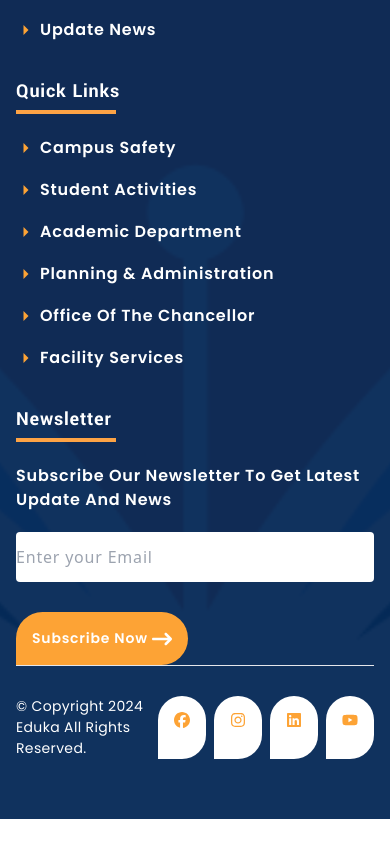
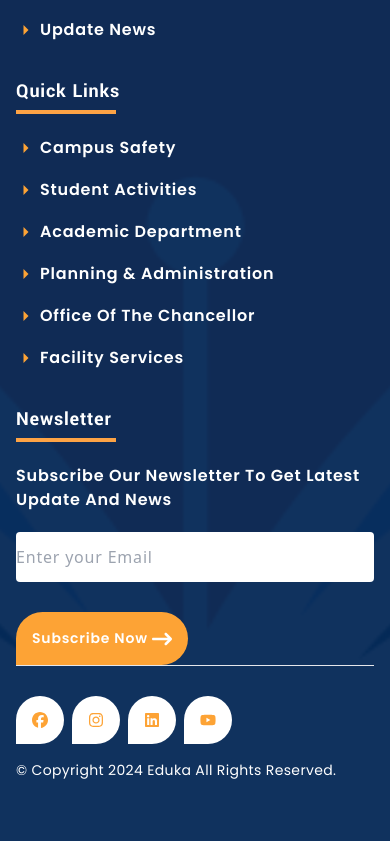
Before and after one commit to naimekattor/React_education, a React (Vite) app: page /contact in a window 390 px wide. Shown: the part 713-1554 px from the top of the page. Before the commit the page ends 1532 px from the top, so only its background shows below. Built offline with nearby package versions, Linux system fonts and the light colour scheme.

Commit message:
Update Footer.jsx
footer icon row reverse

```diff
--- a/src/Components/Footer.jsx
+++ b/src/Components/Footer.jsx
@@ -50,7 +50,7 @@ const Footer = () => {
             </div>
           </div>
           <hr />
-          <div className="flex justify-between mt-[30px] text-white">
+          <div className="flex md:flex-row flex-col-reverse gap-4 justify-between mt-[30px] text-white">
             <h2 className="text-[14px] font-secondary tracking-wide ">© Copyright 2024 Eduka All Rights Reserved.</h2>
             <div className="flex gap-x-2 text-primary md:text-[26px] text-[16px] cursor-pointer ">
               <div className="bg-white p-4 rounded-t-[50px] rounded-r-[50px] hover:bg-secondary">
```
